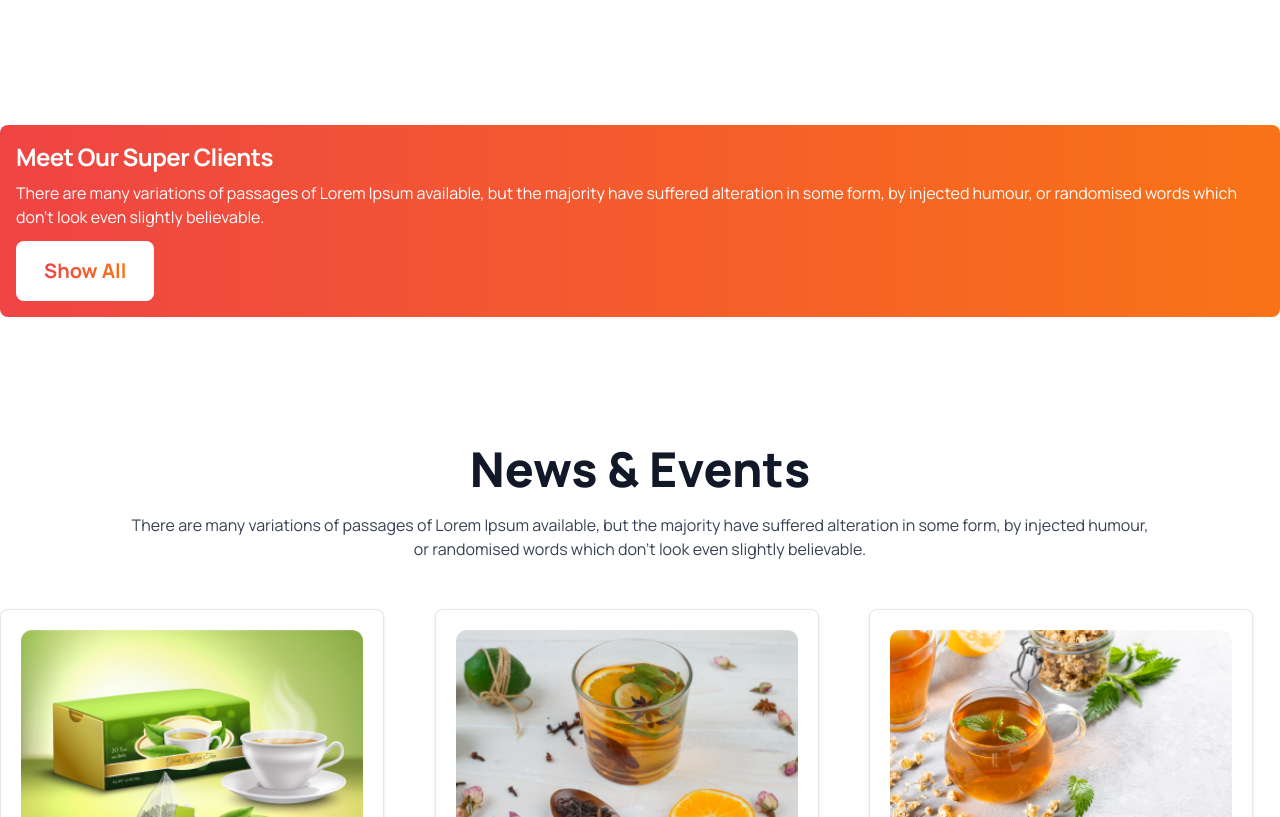
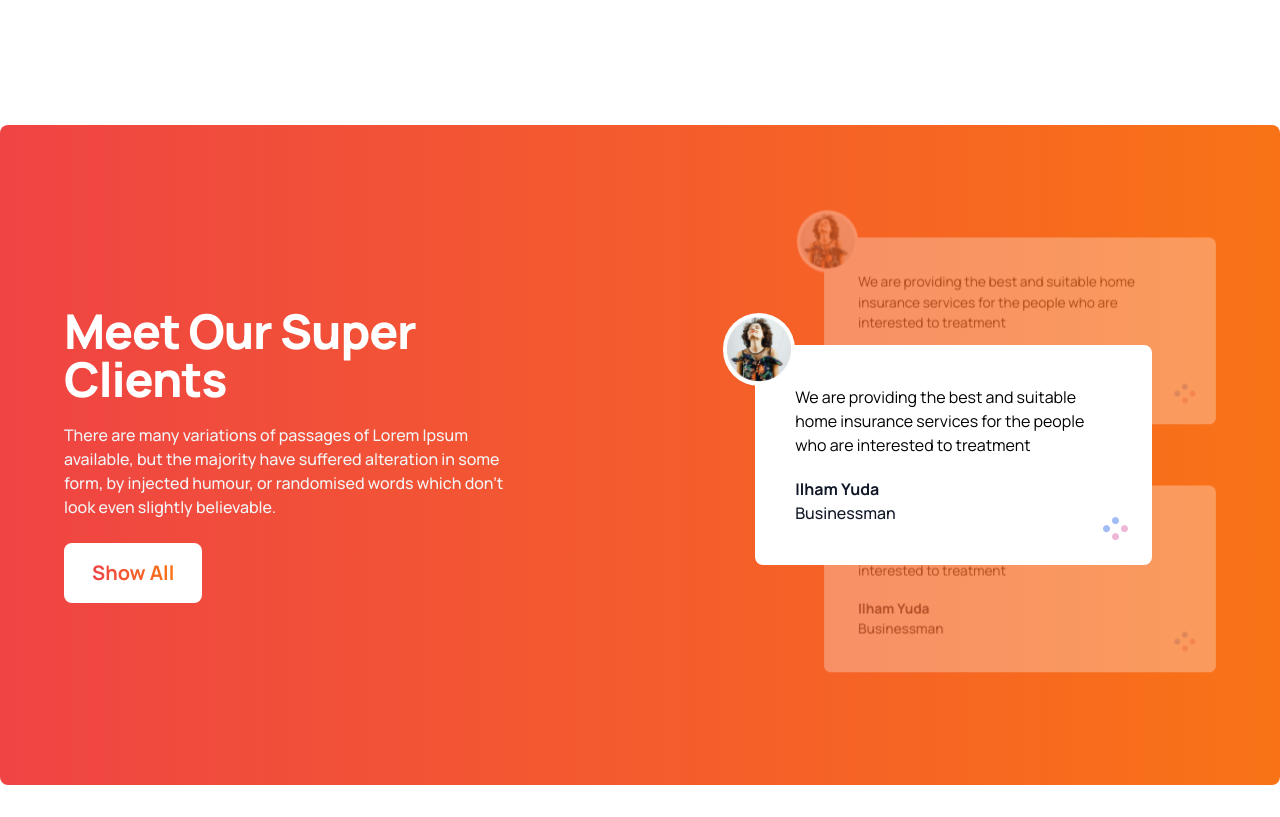
Before and after one commit to sm0bin/tea-house-flowbite, a plain HTML site: page index.html in a window 1280 px wide. Shown: the part 1983-2800 px from the top of the page. Drawn offline with nearby package versions, Linux system fonts and the light colour scheme.

Commit message:
hero, footer rest

```diff
--- a/index.html
+++ b/index.html
@@ -46,7 +46,7 @@
   <header class="max-w-screen-xl	mx-auto">
 
     <nav class="bg-white dark:bg-gray-900 fixed w-full z-20 top-0 left-0 border-b border-gray-200 dark:border-gray-600">
-      <div class="max-w-screen-xl flex flex-wrap items-center justify-between mx-auto p-4">
+      <div class="max-w-screen-xl flex flex-wrap items-center justify-between mx-auto py-4">
         <a href="#" class="flex items-center">
           <img src="./images/cup.png" class="h-8 mr-3" alt="TeaHouse Logo">
           <span class="self-center text-2xl font-semibold whitespace-nowrap dark:text-white">TeaHouse</span>
@@ -54,7 +54,7 @@
         <div class="flex md:order-2">
 
           <button type="button"
-            class="text-white bg-gradient-to-r from-red-400 via-red-500 to-red-600 hover:bg-gradient-to-br focus:ring-4 focus:outline-none focus:ring-red-300 dark:focus:ring-red-800 font-medium rounded-lg text-sm px-5 py-2.5 text-center mr-2 mb-2 flex items-center gap-4">Explore
+            class="text-white bg-gradient-to-r from-red-400 via-red-500 to-red-600 hover:bg-gradient-to-br focus:ring-4 focus:outline-none focus:ring-red-300 dark:focus:ring-red-800 font-bold rounded-lg text-xl px-5 py-4 text-center flex items-center gap-4">Explore
             More <img src="./images/arrow.png" alt=""></button>
 
 
@@ -70,23 +70,23 @@
         </div>
         <div class="items-center justify-between hidden w-full md:flex md:w-auto md:order-1" id="navbar-sticky">
           <ul
-            class="flex flex-col p-4 md:p-0 mt-4 font-medium border border-gray-100 rounded-lg bg-gray-50 md:flex-row md:space-x-8 md:mt-0 md:border-0 md:bg-white dark:bg-gray-800 md:dark:bg-gray-900 dark:border-gray-700">
+            class="flex flex-col gap-9 p-4 md:p-0 mt-4 font-medium border border-gray-100 rounded-lg bg-gray-50 md:flex-row md:space-x-8 md:mt-0 md:border-0 md:bg-white dark:bg-gray-800 md:dark:bg-gray-900 dark:border-gray-700">
             <li>
               <a href="#"
-                class="block py-2 pl-3 pr-4 text-white bg-blue-700 rounded md:bg-transparent md:text-blue-700 md:p-0 md:dark:text-blue-500"
+                class="block py-2 pl-3 pr-4 font-medium text-xl text-white bg-blue-700 rounded md:bg-transparent md:text-blue-700 md:p-0 md:dark:text-blue-500"
                 aria-current="page">Home</a>
             </li>
             <li>
               <a href="#"
-                class="block py-2 pl-3 pr-4 text-gray-900 rounded hover:bg-gray-100 md:hover:bg-transparent md:hover:text-blue-700 md:p-0 md:dark:hover:text-blue-500 dark:text-white dark:hover:bg-gray-700 dark:hover:text-white md:dark:hover:bg-transparent dark:border-gray-700">About</a>
+                class="block py-2 pl-3 pr-4 font-medium text-xl text-gray-900 rounded hover:bg-gray-100 md:hover:bg-transparent md:hover:text-blue-700 md:p-0 md:dark:hover:text-blue-500 dark:text-white dark:hover:bg-gray-700 dark:hover:text-white md:dark:hover:bg-transparent dark:border-gray-700">About</a>
             </li>
             <li>
               <a href="#"
-                class="block py-2 pl-3 pr-4 text-gray-900 rounded hover:bg-gray-100 md:hover:bg-transparent md:hover:text-blue-700 md:p-0 md:dark:hover:text-blue-500 dark:text-white dark:hover:bg-gray-700 dark:hover:text-white md:dark:hover:bg-transparent dark:border-gray-700">Services</a>
+                class="block py-2 pl-3 pr-4 font-medium text-xl text-gray-900 rounded hover:bg-gray-100 md:hover:bg-transparent md:hover:text-blue-700 md:p-0 md:dark:hover:text-blue-500 dark:text-white dark:hover:bg-gray-700 dark:hover:text-white md:dark:hover:bg-transparent dark:border-gray-700">Services</a>
             </li>
             <li>
               <a href="#"
-                class="block py-2 pl-3 pr-4 text-gray-900 rounded hover:bg-gray-100 md:hover:bg-transparent md:hover:text-blue-700 md:p-0 md:dark:hover:text-blue-500 dark:text-white dark:hover:bg-gray-700 dark:hover:text-white md:dark:hover:bg-transparent dark:border-gray-700">Contact</a>
+                class="block py-2 pl-3 pr-4 font-medium text-xl text-gray-900 rounded hover:bg-gray-100 md:hover:bg-transparent md:hover:text-blue-700 md:p-0 md:dark:hover:text-blue-500 dark:text-white dark:hover:bg-gray-700 dark:hover:text-white md:dark:hover:bg-transparent dark:border-gray-700">Contact</a>
             </li>
           </ul>
         </div>
@@ -210,25 +210,59 @@
       </div>
     </section>
 
-
-
     <!-- Meet Our Super Clients -->
-    <section class="flex flex-col md:flex-row my-32 rounded-lg bg-gradient-to-r from-red-500 to-orange-500">
-      <div class="p-4">
-        <h5 class="mb-2 text-2xl font-bold tracking-tight text-white dark:text-white">Meet Our Super Clients</h5>
-        <p class="mb-3 font-normal text-white dark:text-gray-400">There are many variations of passages of Lorem
+    <section
+      class="flex flex-col md:flex-row items-center my-32 rounded-lg bg-gradient-to-r from-red-500 to-orange-500 py-24 px-16">
+      <div class="w-2/5">
+        <h2 class="mb-5 text-5xl font-extrabold tracking-tight text-white dark:text-white">Meet Our Super Clients</h2>
+        <p class="mb-6 font-medium text-gray-100 dark:text-gray-400">There are many variations of passages of Lorem
           Ipsum available, but the majority have suffered alteration in some form, by injected humour, or randomised
           words which don't look even slightly believable. </p>
         <button type="button" class="bg-white px-7 py-4 rounded-lg text-xl font-bold  "><span
             class="text-transparent bg-clip-text  bg-gradient-to-r from-red-500 to-orange-500">Show
             All</span></button>
+      </div>
+
+      <!-- Cards -->
+      <div class="w-2/5 ml-auto mr-0">
+
+        <!-- Testimonial Card -->
+        <div class="bg-white p-10 rounded-lg relative opacity-30 scale-[.85] -mb-24 origin-right">
+          <div class="absolute -top-8 -left-8 bg-white p-1 rounded-full"><img class="w-16 " src="./images/client.png"
+              alt=""></div>
+          <p class="to-gray-700">We are providing the best and suitable home insurance services for the people who are
+            interested to
+            treatment</p>
+          <h5 class="mt-5 font-bold text-gray-900">Ilham Yuda</h5>
+          <h6 class="font-medium text-gray-900">Businessman</h6>
+          <img src="./images/circles.png" class="absolute bottom-6 right-6" alt="">
+        </div>
+
+        <!-- Testimonial Card -->
+        <div class="bg-white p-10 rounded-lg relative z-10 mr-16">
+          <div class="absolute -top-8 -left-8 bg-white p-1 rounded-full"><img class="w-16 " src="./images/client.png"
+              alt=""></div>
+          <p class="to-gray-700">We are providing the best and suitable home insurance services for the people who are
+            interested to
+            treatment</p>
+          <h5 class="mt-5 font-bold text-gray-900">Ilham Yuda</h5>
+          <h6 class="font-medium text-gray-900">Businessman</h6>
+          <img src="./images/circles.png" class="absolute bottom-6 right-6" alt="">
+        </div>
+
+        <!-- Testimonial Card -->
+        <div class="bg-white p-10 rounded-lg relative opacity-30 scale-[.85] -mt-24 origin-right">
+          <div class="absolute -top-8 -left-8 bg-white p-1 rounded-full"><img class="w-16 " src="./images/client.png"
+              alt=""></div>
+          <p class="to-gray-700">We are providing the best and suitable home insurance services for the people who are
+            interested to
+            treatment</p>
+          <h5 class="mt-5 font-bold text-gray-900">Ilham Yuda</h5>
+          <h6 class="font-medium text-gray-900">Businessman</h6>
+          <img src="./images/circles.png" class="absolute bottom-6 right-6" alt="">
+        </div>
 
       </div>
-
-      <div>
-
-      </div>
-
     </section>
 
     <!-- News & Events -->
@@ -242,8 +276,7 @@
       <div class="grid grid-cols-1 lg:grid-cols-3 gap-6 ">
 
         <!-- card -->
-        <div
-          class="max-w-sm bg-white border border-gray-200 rounded-lg shadow dark:bg-gray-800 dark:border-gray-700 p-5">
+        <div class="bg-white border border-gray-200 rounded-lg shadow dark:bg-gray-800 dark:border-gray-700 p-5">
           <a href="#" class="w-full">
             <img class="rounded-t-lg w-full" src="./images/news-1.png" alt="" />
           </a>
@@ -260,8 +293,7 @@
         </div>
 
         <!-- card -->
-        <div
-          class="max-w-sm bg-white border border-gray-200 rounded-lg shadow dark:bg-gray-800 dark:border-gray-700 p-5">
+        <div class="bg-white border border-gray-200 rounded-lg shadow dark:bg-gray-800 dark:border-gray-700 p-5">
           <a href="#" class="w-full">
             <img class="rounded-t-lg w-full" src="./images/news-2.png" alt="" />
           </a>
@@ -278,8 +310,7 @@
         </div>
 
         <!-- card -->
-        <div
-          class="max-w-sm bg-white border border-gray-200 rounded-lg shadow dark:bg-gray-800 dark:border-gray-700 p-5">
+        <div class="bg-white border border-gray-200 rounded-lg shadow dark:bg-gray-800 dark:border-gray-700 p-5">
           <a href="#" class="w-full">
             <img class="rounded-t-lg w-full" src="./images/news-3.png" alt="" />
           </a>
```
